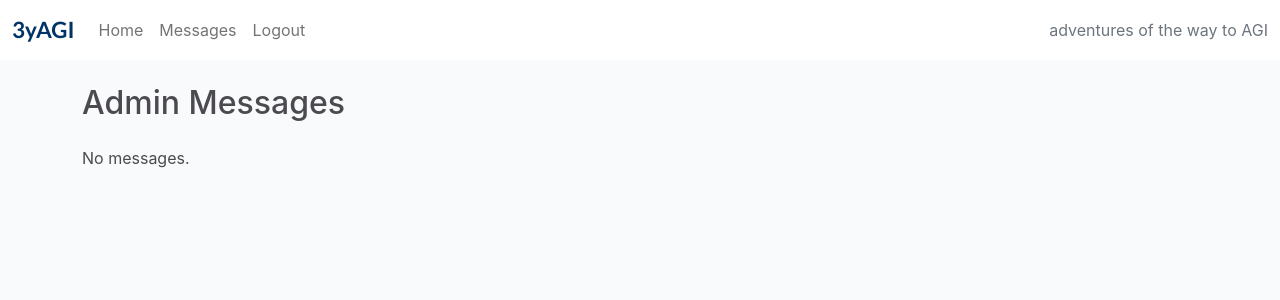
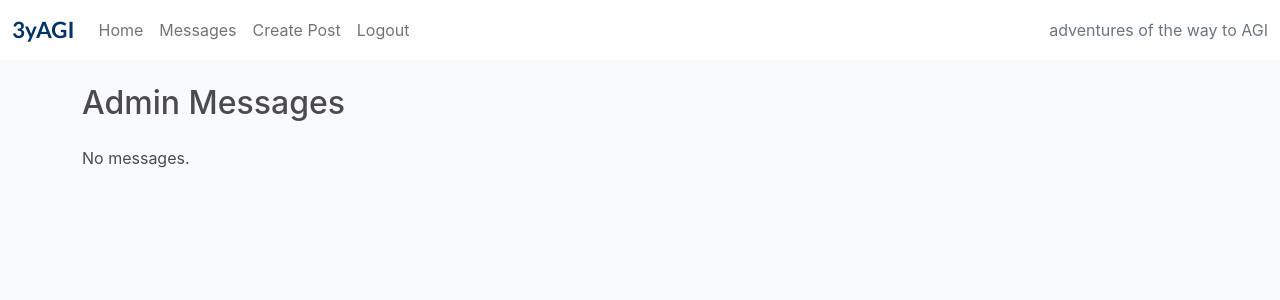
Before and after one commit to ThePyth0nKid/pp4-myblog, a Django app: page /admin_dashboard/ in a window 1280 px wide. Shown: the top 300 px of the page. Run offline with Django 4.2, Linux system fonts and the light colour scheme; the visitor is signed in with stand-in values (Sample User, id 1); data that the repository does not hold is empty; parts of the project's set-up code (start-up, migrations or seed data) failed here and were passed over; some libraries are stand-ins or nearby versions.

Commit message:
Add navbar link for post creation and fix NoReverseMatch error by updating URL names and template references

```diff
--- a/admin_dashboard/urls.py
+++ b/admin_dashboard/urls.py
@@ -4,5 +4,5 @@ from .views import admin_messages, create_post
 
 urlpatterns = [
     path('', admin_messages, name='admin_dashboard'),
-    path('create/', create_post, name='create-post')
+    path('create/', create_post, name='create_post')
 ]
--- a/templates/base.html
+++ b/templates/base.html
@@ -84,6 +84,9 @@
               <a class="nav-link" href="{% url 'admin_dashboard' %}"
                 >Messages</a
               >
+            </li>
+            <li class="nav-item">
+                <a class="nav-link" href="{% url 'create_post' %}">Create Post</a>
             </li>
             {% else %}
             <!-- "Contact Me" nur für normale Benutzer -->
```
